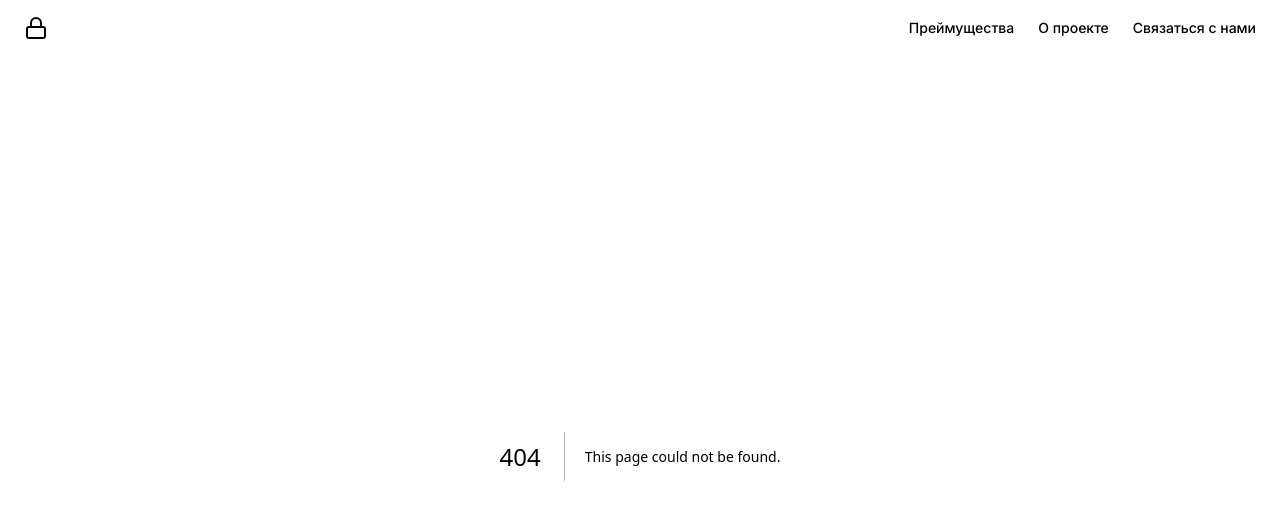
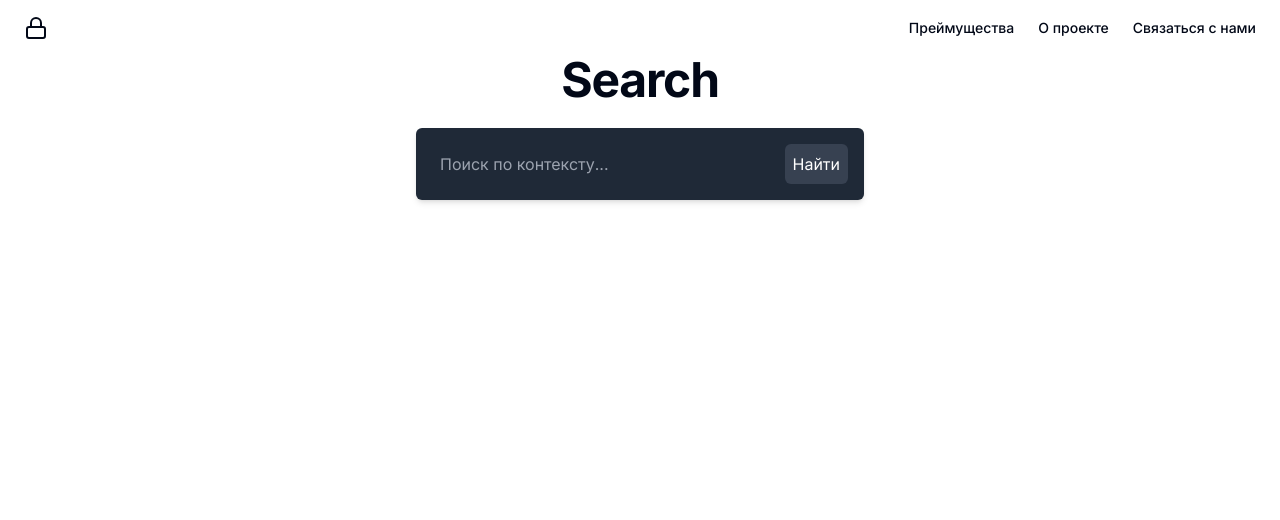
Before and after one commit to mountain-nomad/legal_front, a Next.js app: page /search_for_non_prof in a window 1280 px wide. Before the commit this address had no page. Shown: the top 520 px of the page. Built offline with nearby package versions, Linux system fonts and the light colour scheme.

Commit message:
created nonlawyer version

```diff
--- /dev/null
+++ b/src/app/components/search_non.tsx
@@ -0,0 +1,79 @@
+"use client"
+
+import React, { useState, useEffect, useRef } from 'react';
+import axios from 'axios';
+import BubbleAnswer from './BubbleAnswer';
+
+const LoadingSpinner: React.FC = () => (
+    <div className="flex justify-center items-center mt-4">
+        <div className="w-12 h-12 border-4 border-blue-500 border-dotted rounded-full animate-spin"></div>
+    </div>
+);
+
+const SearchNon: React.FC = () => {
+    const [query, setQuery] = useState('');
+    const [response, setResponse] = useState(null);
+    const [isLoading, setIsLoading] = useState(false);
+    const textareaRef = useRef<HTMLTextAreaElement>(null);
+
+    const handleSubmit = async (event: React.FormEvent) => {
+        event.preventDefault();
+        setIsLoading(true);
+        try {
+            const result = await axios.post('https://legalapi-production.up.railway.app/get_response_constitution', { query });
+            setResponse(result.data.response);
+        } catch (error) {
+            console.error('Error fetching data:', error);
+        } finally {
+            setIsLoading(false);
+        }
+    };
+
+    const handleTextareaChange = (event: React.ChangeEvent<HTMLTextAreaElement>) => {
+        setQuery(event.target.value);
+        if (textareaRef.current) {
+            textareaRef.current.style.height = 'auto';
+            textareaRef.current.style.height = `${textareaRef.current.scrollHeight}px`;
+        }
+    };
+
+    useEffect(() => {
+        if (textareaRef.current) {
+            textareaRef.current.style.height = 'auto';
+            textareaRef.current.style.height = `${textareaRef.current.scrollHeight}px`;
+        }
+    }, [query]);
+
+    return (
+        <div className="flex flex-col items-center min-h-screen">
+            <form onSubmit={handleSubmit} className="w-full max-w-md p-4 bg-gray-800 shadow-md rounded-md flex items-center">
+                <textarea
+                    ref={textareaRef}
+                    value={query}
+                    onChange={handleTextareaChange}
+                    placeholder="Поиск по контексту..."
+                    className="flex-grow p-2 bg-transparent text-white placeholder-gray-400 border-none focus:outline-none resize-none overflow-hidden"
+                    rows={1}
+                />
+                {!isLoading && (
+                    <button
+                        type="submit"
+                        className="ml-2 p-2 bg-gray-700 text-white rounded-md hover:bg-gray-600 focus:outline-none focus:ring-2 focus:ring-blue-500 focus:ring-opacity-50"
+                    >
+                        Найти
+                    </button>
+                )}
+            </form>
+
+            <div className='w-full flex justify-center mt-4 px-4'>
+                {isLoading ? <LoadingSpinner /> : response && (
+                    <div className="w-full max-w-6xl">
+                        <BubbleAnswer response={response} />
+                    </div>
+                )}
+            </div>
+        </div>
+    );
+};
+
+export default SearchNon;
--- a/src/app/page.tsx
+++ b/src/app/page.tsx
@@ -65,6 +65,13 @@ export default function Home() {
                     prefetch={false}
                   >
                     Стать бета-тестером
+                  </Link>
+                  <Link
+                    href="/search_for_non_prof"
+                    className="inline-flex h-10 items-center justify-center rounded-md border border-input bg-background px-8 text-sm font-medium shadow-sm transition-colors hover:bg-accent hover:text-accent-foreground focus-visible:outline-none focus-visible:ring-1 focus-visible:ring-ring disabled:pointer-events-none disabled:opacity-50"
+                    prefetch={false}
+                  >
+                    Попробовать версию для физ. лиц
                   </Link>
                 </div>
               </div>
--- /dev/null
+++ b/src/app/search_for_non_prof/page.tsx
@@ -0,0 +1,36 @@
+import SearchNon from "../components/search_non"
+
+export default function Component() {
+  return (
+    <div className="flex flex-col items-center justify-center min-h-[100dvh] bg-background">
+      <div className="max-w-5xl w-full px-4 sm:px-6 lg:px-8">
+        <div className="flex flex-col items-center space-y-6">
+          <h1 className="text-3xl font-bold tracking-tight text-foreground sm:text-4xl lg:text-5xl">Search</h1>
+          <div className="relative w-full">
+            <SearchNon />
+          </div>
+        </div>
+      </div>
+    </div>
+  )
+}
+
+function SearchIcon(props: any) {
+  return (
+    <svg
+      {...props}
+      xmlns="http://www.w3.org/2000/svg"
+      width="24"
+      height="24"
+      viewBox="0 0 24 24"
+      fill="none"
+      stroke="currentColor"
+      strokeWidth="2"
+      strokeLinecap="round"
+      strokeLinejoin="round"
+    >
+      <circle cx="11" cy="11" r="8" />
+      <path d="m21 21-4.3-4.3" />
+    </svg>
+  )
+}
```
